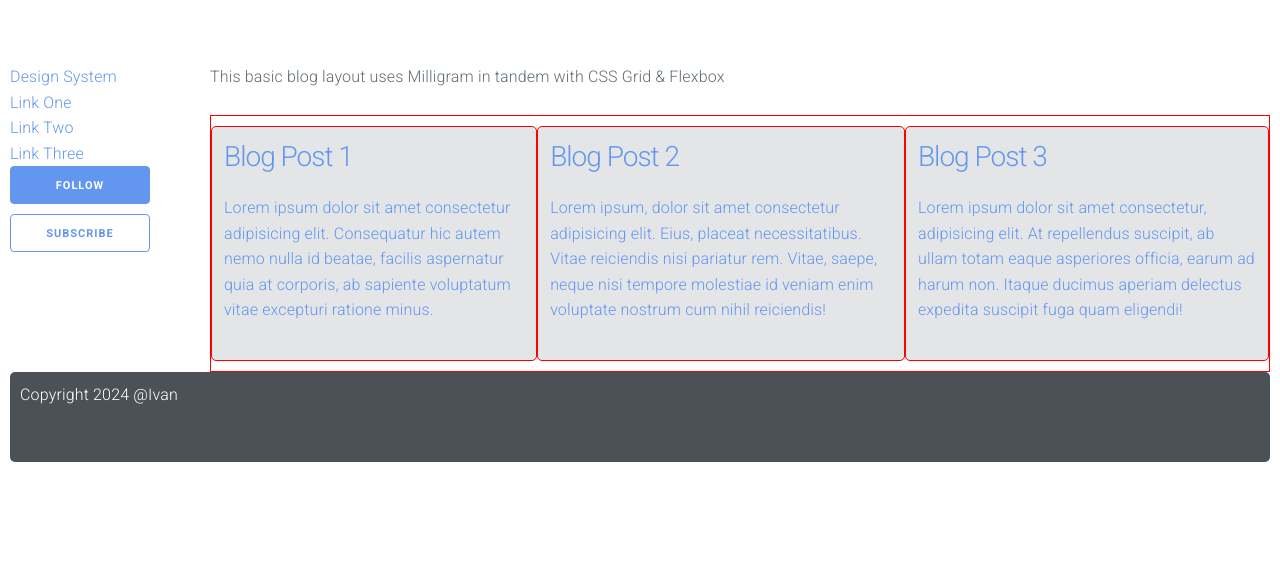
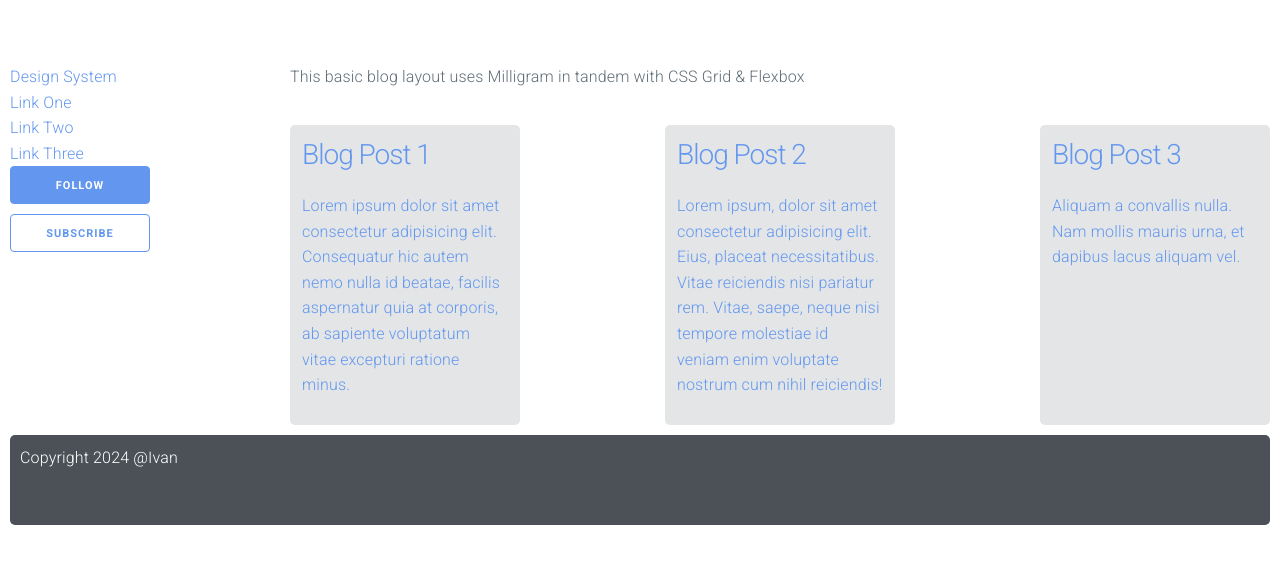
Before and after one commit to ivanbrunetto/personalblog, a website: page src/pages/index.html in a window 1280 px wide. Shown: the part 96-660 px from the top of the page. Drawn offline with nearby package versions, Linux system fonts and the light colour scheme.

Commit message:
feat: blogpost dashboard layout

```diff
--- a/src/assets/css/style.css
+++ b/src/assets/css/style.css
@@ -40,7 +40,7 @@ body {
   grid-area: main;
 }
 
-.bdash-container {
+.bdashboard {
   display: flex;
   flex-direction: column;
 }
@@ -52,6 +52,8 @@ body {
   margin-top: 1rem;
   margin-bottom: 1rem;
   padding: 1.2rem;
+  width: 23rem;
+  height: 30rem;
 
 }
 
@@ -80,7 +82,7 @@ body {
 @media (min-width: 600px) {
   .layout-container {
     display: grid;
-    grid-template-columns: 20rem 1fr;
+    grid-template-columns: 28rem 1fr;
     grid-template-rows: 15rem 1fr 9rem;
     grid-template-areas:
       "header header"
@@ -88,13 +90,18 @@ body {
       "footer footer"
   }
 
-  .bdash-container {
+  .bdashboard {
     flex-direction: row;
+    justify-content: space-between;
+    min-width: 82rem;
   }
 
 }
 
 
 @media (min-width: 1200px) {
+  .bdashboard {
+    max-width: 125rem;
+  }
 
 }
--- a/src/pages/index.html
+++ b/src/pages/index.html
@@ -27,8 +27,8 @@
             </div>
             <main class="main">
                 <p>This basic blog layout uses Milligram in tandem with CSS Grid & Flexbox</p>
-                <div class="bdash-container debug">
-                    <div class="bpost debug">
+                <div class="bdashboard">
+                    <div class="bpost">
                         <a href="">
                             <h3>Blog Post 1</h3>
                             <p>
@@ -40,7 +40,7 @@
                         </a>
                     </div>
 
-                    <div class="bpost debug">
+                    <div class="bpost">
                         <a href="">
                             <h3>Blog Post 2</h3>
                             <p>
@@ -53,15 +53,12 @@
                         </a>
                     </div>
 
-                    <div class="bpost debug">
+                    <div class="bpost">
                         <a href="">
                             <h3>Blog Post 3</h3>
                             <p>
-                                Lorem ipsum dolor sit amet consectetur,
-                                adipisicing elit. At repellendus suscipit, ab
-                                ullam totam eaque asperiores officia, earum ad
-                                harum non. Itaque ducimus aperiam delectus
-                                expedita suscipit fuga quam eligendi!
+                                Aliquam a convallis nulla. Nam mollis mauris
+                                urna, et dapibus lacus aliquam vel.
                             </p>
                         </a>
                     </div>
```
